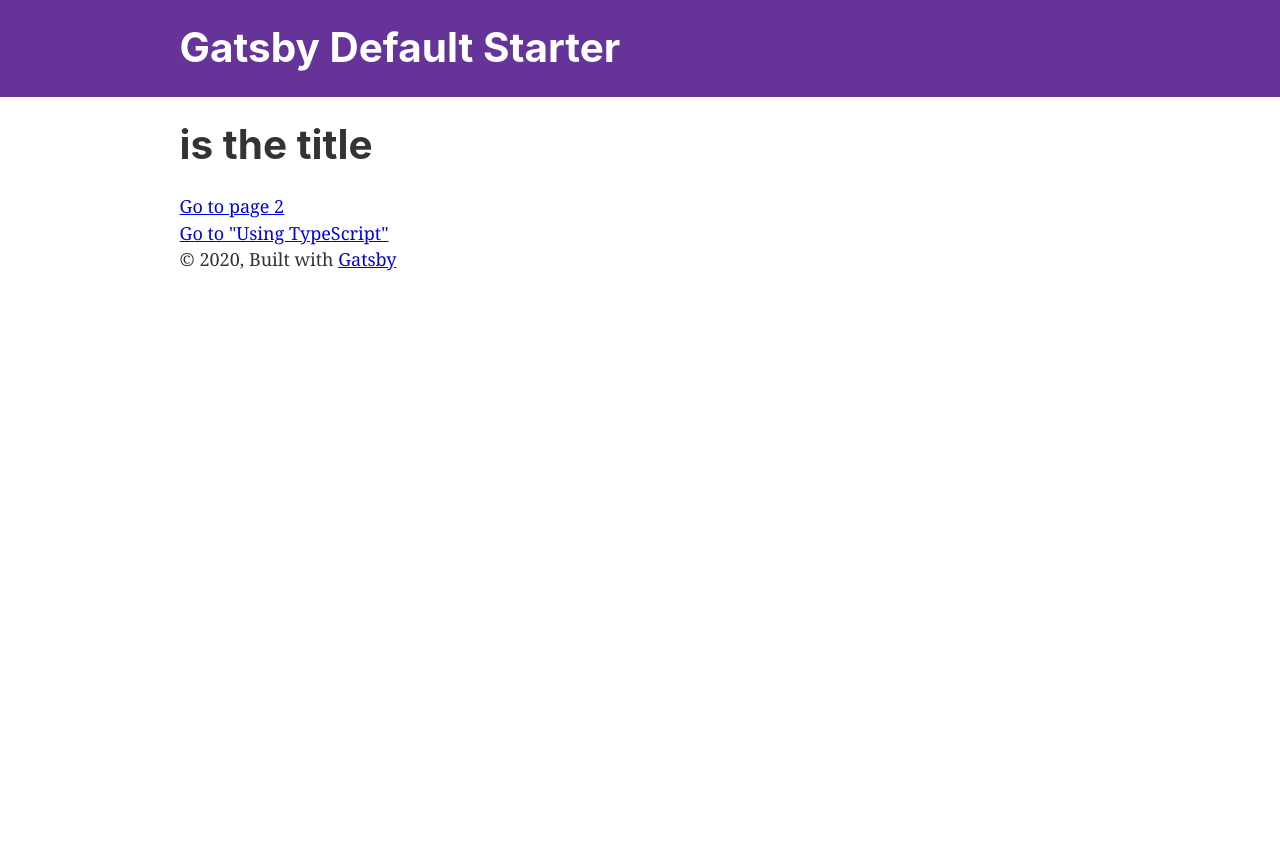
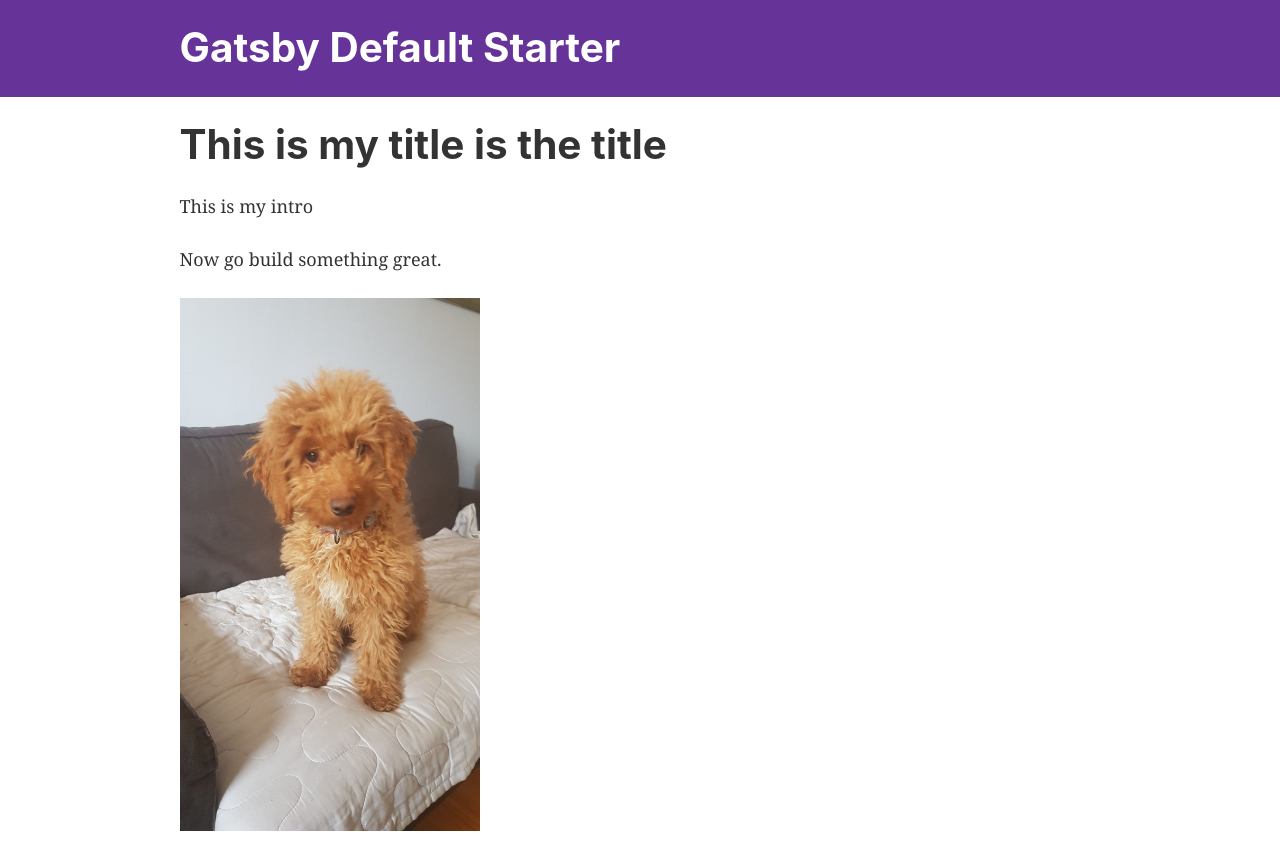
Before and after one commit to aliciavissuet/netlifyTest, a Gatsby site in the folder gatsby-starter-default/: page / in a window 1280 px wide. Shown: the top 866 px of the page. Before the commit the page ends 800 px from the top, so only its background shows below. Built offline with nearby package versions, Linux system fonts and the light colour scheme; Gatsby itself is replaced by a stand-in of ours.

Commit message:
Manually configure markdown file and update query

```diff
--- a/gatsby-starter-default/content/home.md
+++ b/gatsby-starter-default/content/home.md
@@ -0,0 +1,5 @@
+---
+title: This is my title
+intro: This is my intro
+image: /assets/freya-puppy.jpg
+---
--- a/gatsby-starter-default/src/pages/index.js
+++ b/gatsby-starter-default/src/pages/index.js
@@ -13,6 +13,8 @@ export const query = graphql`
           childMarkdownRemark {
             frontmatter {
               title
+              intro
+              image
           }
         }
       }
@@ -22,16 +24,16 @@ export const query = graphql`
 
 const IndexPage = (props) => {
   const data = props.data.allFile.edges[0].node.childMarkdownRemark.frontmatter
-
+  console.log(data)
   return (
     <Layout>
       <SEO title="Home" />
       <h1>{data.title} is the title</h1>
-      {/* <p>{data.intro}</p>
+      <p>{data.intro}</p>
       <p>Now go build something great.</p>
       <div style={{ maxWidth: `300px`, marginBottom: `1.45rem` }}>
         <img src={data.image} alt={data.imageAltTag} />
-      </div> */}
+      </div>
       <Link to="/page-2/">Go to page 2</Link> <br />
       <Link to="/using-typescript/">Go to "Using TypeScript"</Link>
     </Layout>
--- a/gatsby-starter-default/static/admin/config.yml
+++ b/gatsby-starter-default/static/admin/config.yml
@@ -16,4 +16,3 @@ collections:
           - {label: Title, name: title, widget: string}
           - {label: Intro text, name: intro, widget: text}
           - {label: Image, name: image, widget: image}
-          - {label: Image alt text, name: imageAltText, widget: text}
```
Also changed, not shown: gatsby-starter-default/static/assets/freya-puppy.jpg (added).
